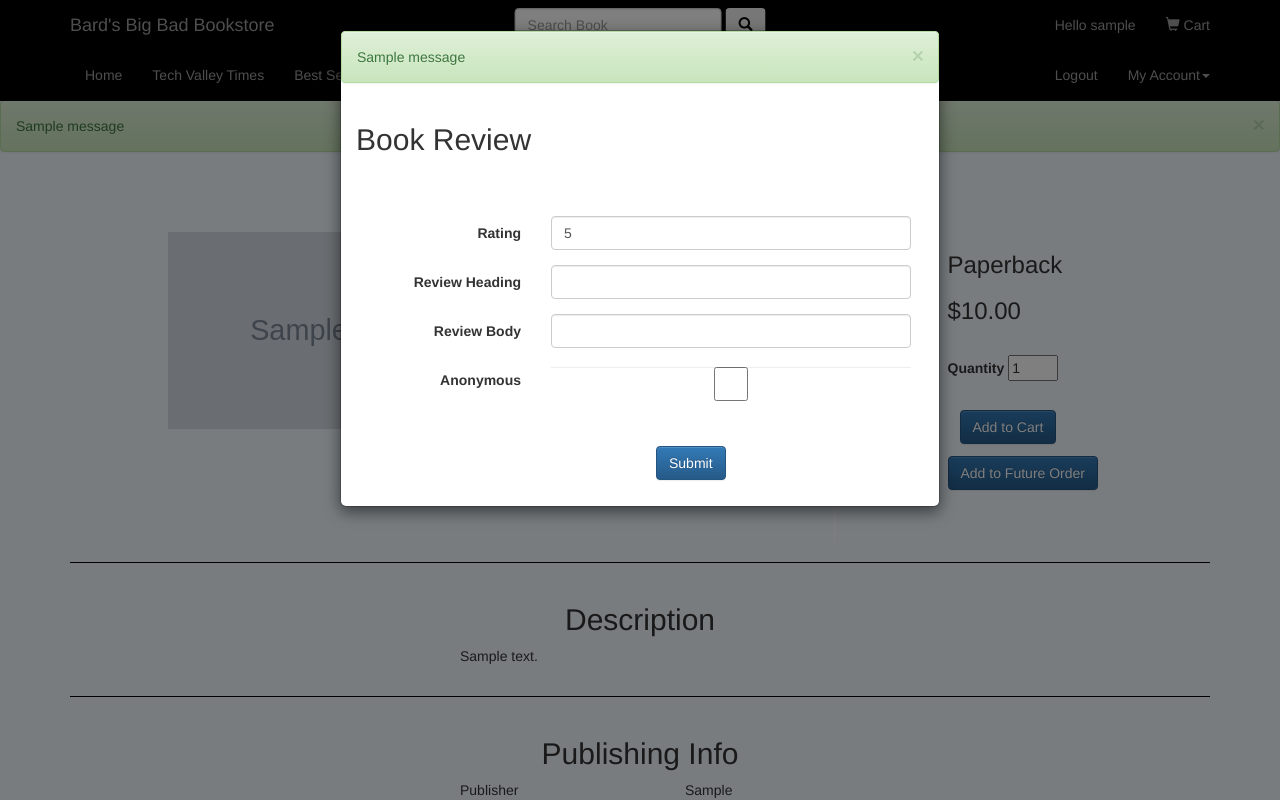
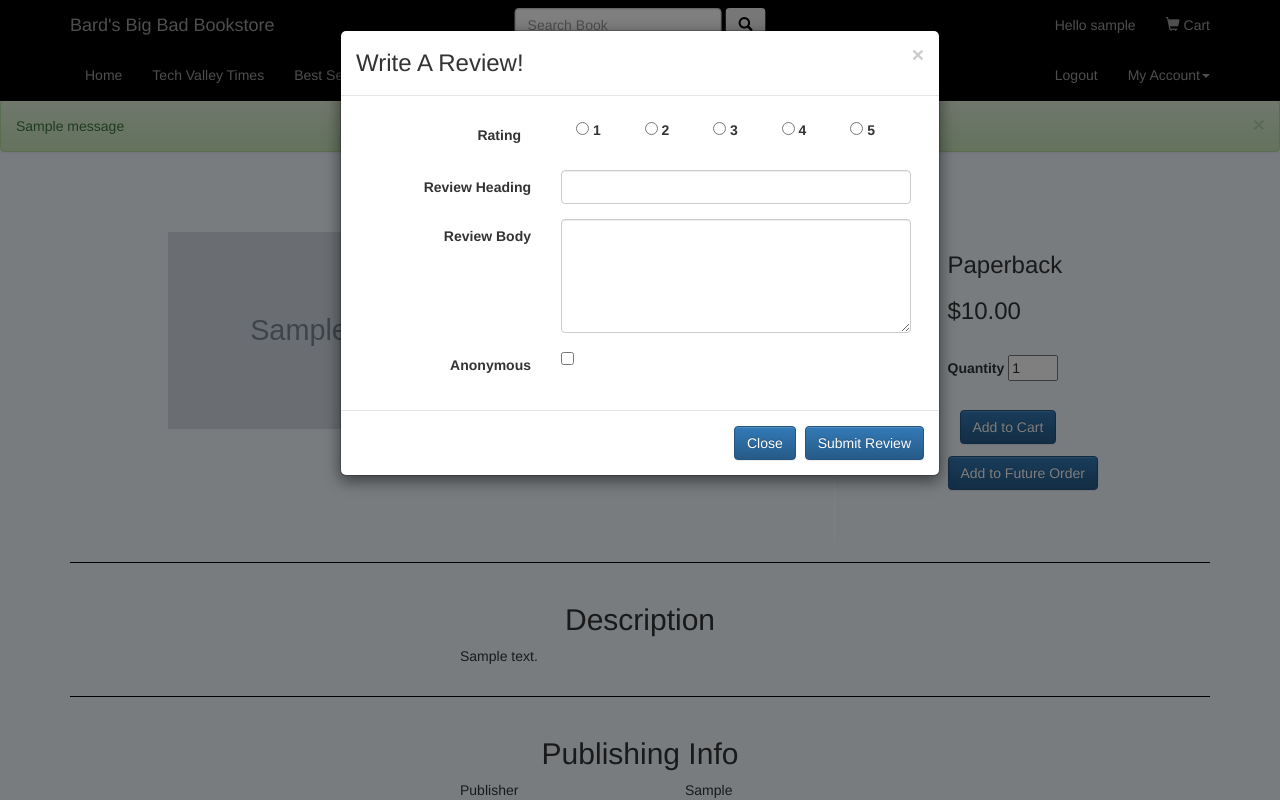
Before and after one commit to EricRado/software-eng-project, a Django app: a page that uses bookstore/templates/layout.html in a window 1280 px wide, after a click on "Write Review". Run offline with Django 3.2, Linux system fonts and the light colour scheme; a user stored in the database is signed in; tables that the repository leaves empty hold one stand-in row (values such as "Sample post"); grey boxes marked "Sample" are stand-in pictures; one stand-in notice (Sample message) is shown; some libraries are stand-ins or nearby versions.

Commit message:
Review form
Review form rendered properly. Submit worked once

```diff
--- a/bookstore/products/forms.py
+++ b/bookstore/products/forms.py
@@ -4,7 +4,7 @@ from .models import Review
 CHOICES = [('1', '1'), ('2', '2'), ('3', '3'), ('4', '4'), ('5', '5')]
 
 
-class ReviewForm(forms.Form):
+class ReviewForm(forms.ModelForm):
     user_rating = forms.ChoiceField(choices=CHOICES, widget=forms.RadioSelect(), label='Book Rating', required=True)
     review_header = forms.CharField(widget=forms.TextInput(attrs={'size': '20'}), label='Review Heading', required=True)
     review_body = forms.CharField(widget=forms.Textarea(attrs={'size': '10'}), label='Review Body', required=True)
--- a/bookstore/products/templates/products/bookDetail.html
+++ b/bookstore/products/templates/products/bookDetail.html
@@ -115,9 +115,10 @@
 
             {% endfor %}
 
-
+            {% if allowed_to_review%}
             <a class="btn btn-lg btn-success" data-toggle="modal" data-target="#modalReview"
                href="#">Write Review</a>
+            {% endif %}
 
             <!-- Review Form Modal -->
             <div class="modal fade" id="modalReview" role="dialog">
--- a/bookstore/products/templates/products/bookReview.html
+++ b/bookstore/products/templates/products/bookReview.html
@@ -1,31 +1,27 @@
 {% load static from staticfiles %}
-{% load bootstrap3 %}
 
-{% if messages %}
-    {% for message in messages %}
-        <div class="alert {{ message.tags }} alert-dismissible" role="alert">
-            <button type="button" class="close" data-dismiss="alert" aria-label="Close">
-                <span aria-hidden="true">&times;</span>
-            </button>
-            {{ message }}
-        </div>
-    {% endfor %}
-{% endif %}
 
-<div class="container">
-    <h2>Book Review</h2>
-    <p style="padding:20px"></p>
-    <form method="POST" action="{% url 'products:addBookReview' %}" class="form-horizontal" role="form">{% csrf_token %}
-            <div class="form-group">
-                <input type="hidden" name="next" value="{{ request.path }}">
-                <input type="hidden" name="book_id" value="{{ book.id }}">
+<form method="POST" action="{% url 'products:addBookReview' %}" class="form-horizontal" role="form">{% csrf_token %}
+    <div class="modal-header">
+        <button type="button" class="close" data-dismiss="modal" aria-hidden="true">&times;</button>
+        <h3 class="modal-title">Write A Review!</h3>
+    </div>
+
+    <div class="container">
+        <div class="modal-body">
+            <div class="form-inline">
                 <div class="col-sm-2 control-label">
-                    <label for="user_rating">Rating</label>
+                    <label class="radio inline control-label">Rating</label>
                 </div>
-                <div class="col-sm-4">
-                    <input class="form-control" type="number" name="user_rating" id="user_rating" min="1" max="10" value="5">
-                </div>
+
+                <label class="radio"><input type="radio" name="user_rating" value="1"> 1 </label>
+                <label class="radio"><input type="radio" name="user_rating" value="2"> 2 </label>
+                <label class="radio"><input type="radio" name="user_rating" value="3"> 3 </label>
+                <label class="radio"><input type="radio" name="user_rating" value="4"> 4 </label>
+                <label class="radio"><input type="radio" name="user_rating" value="5"> 5 </label>
+
             </div>
+            <p style="padding:10px;"></p>
             <div class="form-group">
                 <div class="col-sm-2 control-label">
                     <label for="review_header">Review Heading</label>
@@ -39,7 +35,7 @@
                     <label for="review_body">Review Body</label>
                 </div>
                 <div class="col-sm-4">
-                    <input class="form-control" type="textarea" rows="8" cols="80" name="review_body" id="review_body">
+                    <textarea class="form-control"  rows="5" cols="60" name="review_body" id="review_body"></textarea>
                 </div>
             </div>
             <div class="form-group">
@@ -47,15 +43,17 @@
                     <label for="anonymous">Anonymous</label>
                 </div>
                 <div class="col-sm-4">
-                    <input type="hidden" name="anonymous" value="False">
-                    <input class="form-control" type="checkbox" name="anonymous" id="anonymous" value="True">
+                    <input type="checkbox" name="anonymous" id="anonymous" value="True">
                 </div>
             </div>
-            <p style="padding:10px;"></p>
+        </div>
+    </div>
 
-        <div class="col-sm-offset-3 col-sm-2">
-            <button type="submit" class="btn btn-md btn-primary">Submit</button>
-        </div>
-    </form>
-    <p style="padding:25px"></p>
-</div>
+    <input type="hidden" name="next" value="{{ request.path }}">
+    <input type="hidden" name="book_id" value="{{ book.id }}">
+
+    <div class="modal-footer">
+        <button type="button" class="btn btn-primary" data-dismiss="modal">Close</button>
+        <button type="submit" class="btn btn-md btn-primary">Submit Review</button>
+    </div>
+</form>
--- a/bookstore/products/views.py
+++ b/bookstore/products/views.py
@@ -36,14 +36,14 @@ def get_tech_valley_books(request):
     return render(request, 'products/bookResults.html', {'tech_valleys': tech_valleys})
 
 
-def get_book_details(request,title):
+def get_book_details(request, title):
     book = models.Book.objects.get(title=title)
     book_by_author = models.Book.objects.filter(author_id=book.author.id)
     reviews = models.Review.objects.filter(book_id=book.id)
 
-    # check if user purchased book
-    allowed_to_review = purchased_book(book.id, request.user.user_id)
-    print('Allowed to review : ' + str(allowed_to_review))
+    if request.user:
+        # check if user purchased book
+        allowed_to_review = purchased_book(book.id, request.user.user_id)
 
     return render(request, 'products/bookDetail.html', {'book': book, 'book_by_author': book_by_author,
                                                         'reviews': reviews, 'allowed_to_review': allowed_to_review})
@@ -67,17 +67,15 @@ def get_review_form(request):
     form = ReviewForm(request.POST)
     template_name = 'products/bookReview.html'
 
-    print('I am currently running this function!!!')
-
-    if not request.user.is_authenticated():
-        messages.error(request, 'Please login first to review book.')
-        return HttpResponseRedirect(next)
-
     if request.method == 'POST':
         if form.is_valid:
             # assign user id to review form
-            form.instance.user = request.user
-            form.save()
+            review = form.save(commit=False)
+            review.user = request.user
+            review.book_id = request.POST.get('book_id')
+            review.save()
+
+            messages.success(request, 'Review was submitted successfully.')
     else:
         form = ReviewForm()
 
--- a/bookstore/templates/layout.html
+++ b/bookstore/templates/layout.html
@@ -162,7 +162,7 @@
                 <div class="col-xs-6 col-sm-5">
                     <h5>Our Address</h5>
                     <address>
-                        6761 SW  193rd Street<br>
+                        6369 SW 173rd Street<br>
                         33011<br>
                         Miami,Florida<br>
                         <i class="fa fa-phone"></i> : +305 1234 5678<br>
```
Also changed, not shown: 1 other file.
